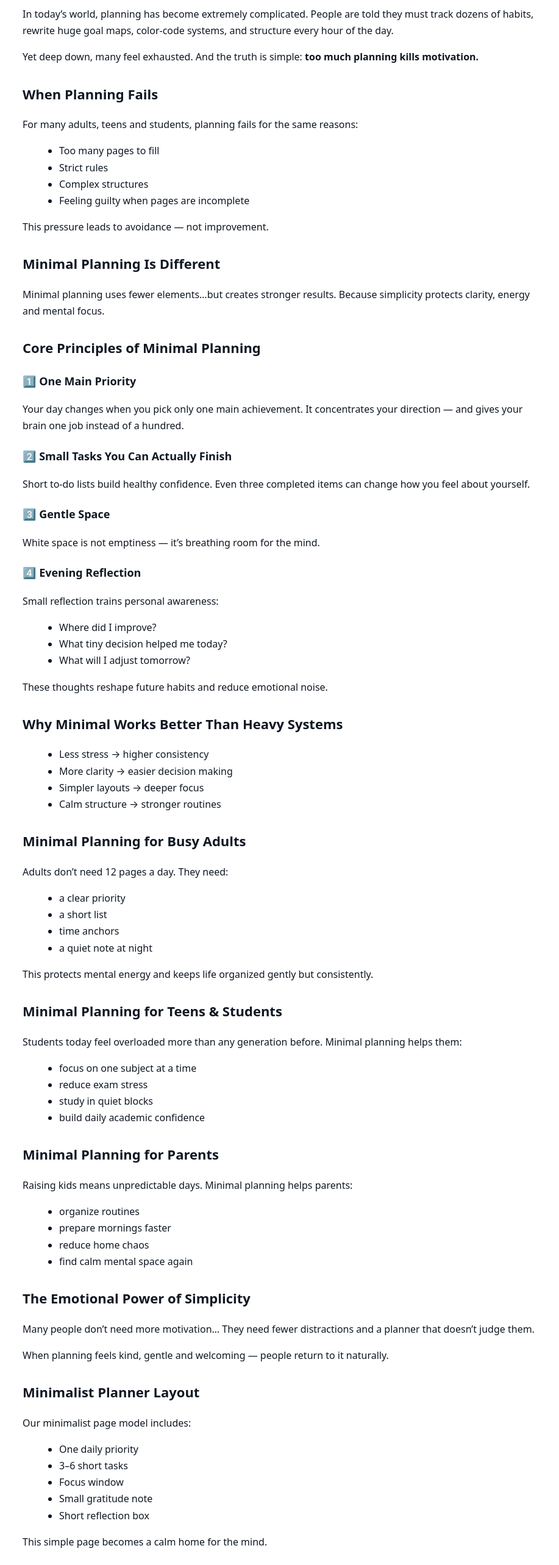
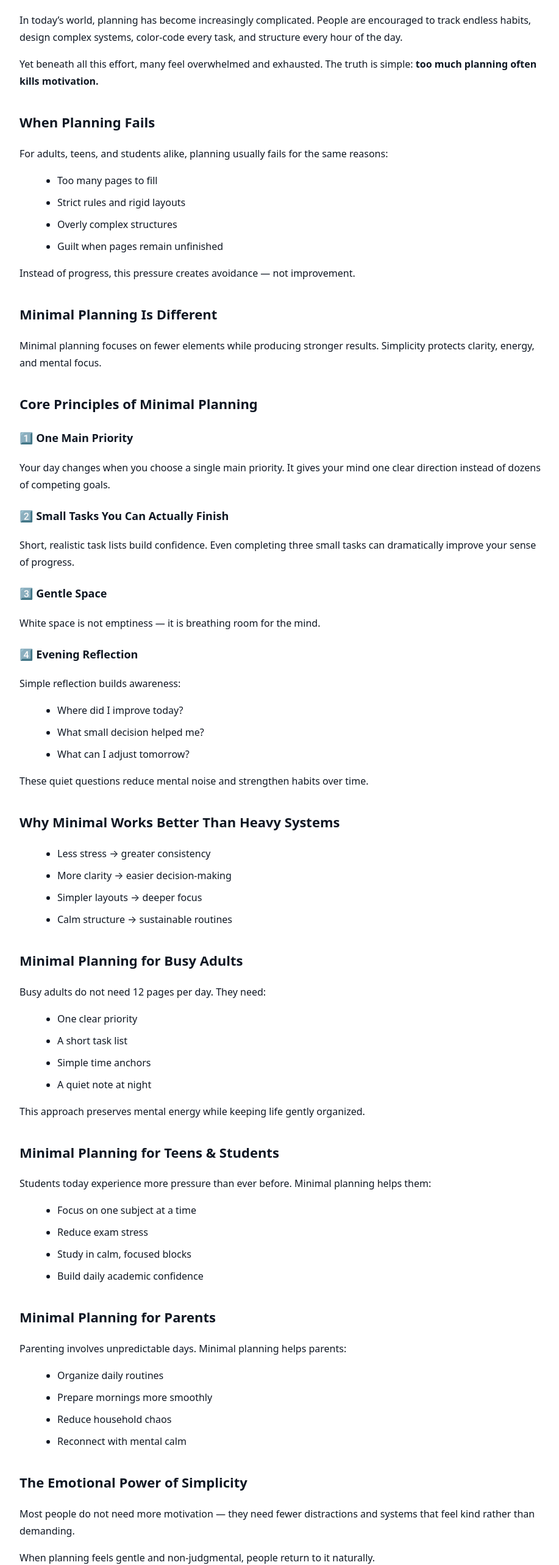
Before and after one commit to imataspace-hue/Lovely-Planners-Studio, a plain HTML site: page article-15.html in a window 1280 px wide. Shown: the part 140-2707 px from the top of the page at 61% size, without its empty margins (178-1095 px from the left). Drawn offline with Linux system fonts and the light colour scheme.

Commit message:
Revise meta description and improve article content
Updated the article's meta description and structured data for clarity and SEO. Enhanced text for improved readability and engagement.

```diff
--- a/article-15.html
+++ b/article-15.html
@@ -6,19 +6,57 @@
 
 <title>Minimal Planning — When Less Creates More Focus, Calm & Long-Term Productivity</title>
 
-<meta name="description" content="Why minimal planning beats complicated systems — and how small, gentle layouts reduce stress, improve focus, and create quiet long-term productivity for teens, students, parents and professionals." />
+<meta name="description" content="Discover why minimal planning outperforms complex systems. Learn how simple, gentle layouts reduce stress, improve focus, and build long-term productivity for teens, students, parents, and busy adults." />
 
 <link rel="canonical" href="https://www.lovelyplannersstudio.com/article-15.html" />
 <meta name="robots" content="index,follow" />
 
 <style>
-  body{margin:0;padding:20px;font-family:system-ui,-apple-system,"Segoe UI",Roboto,sans-serif;color:#0f1723;background:#fff;}
-  main{max-width:850px;margin:0 auto;line-height:1.7;}
-  h1{font-size:28px;margin-bottom:10px;}
-  h2{font-size:22px;margin-top:28px;}
-  h3{font-size:18px;margin-top:20px;}
-  ul{margin-left:20px;}
-  a{color:#4f7cff;}
+body{
+  margin:0;
+  padding:20px;
+  font-family:system-ui,-apple-system,"Segoe UI",Roboto,sans-serif;
+  color:#0f1723;
+  background:#ffffff;
+}
+main{
+  max-width:860px;
+  margin:0 auto;
+  line-height:1.75;
+}
+h1{
+  font-size:30px;
+  margin-bottom:14px;
+}
+h2{
+  font-size:22px;
+  margin-top:34px;
+}
+h3{
+  font-size:18px;
+  margin-top:22px;
+}
+p{
+  margin-top:14px;
+}
+ul{
+  margin-left:22px;
+}
+li{
+  margin-bottom:8px;
+}
+a{
+  color:#4f7cff;
+  text-decoration:none;
+}
+a:hover{
+  text-decoration:underline;
+}
+.note{
+  font-size:14px;
+  color:#56606b;
+  margin-top:32px;
+}
 </style>
 
 <!-- Structured Data -->
@@ -27,10 +65,10 @@
   "@context":"https://schema.org",
   "@type":"Article",
   "headline":"Minimal Planning — When Less Creates More Focus, Calm & Long-Term Productivity",
-  "description":"Gentle minimal planning methods that help reduce stress, raise clarity and build long-term habits without guilt.",
+  "description":"Minimal planning principles that reduce stress, improve clarity, and support long-term productivity without guilt or overwhelm.",
   "author":{
     "@type":"Person",
-    "name":"F. Zora Taha"
+    "name":"Fatima Zohra Taha"
   },
   "publisher":{
     "@type":"Organization",
@@ -50,181 +88,227 @@
 <h1>Minimal Planning — When Less Creates More Focus, Calm & Long-Term Productivity</h1>
 
 <p>
-In today’s world, planning has become extremely complicated. People are told they must track dozens of habits, rewrite huge goal maps, color-code systems, and structure every hour of the day.
+In today’s world, planning has become increasingly complicated. People are encouraged to track endless habits, design complex systems, color-code every task, and structure every hour of the day.
 </p>
 
 <p>
-Yet deep down, many feel exhausted.
-And the truth is simple:
-<strong>too much planning kills motivation.</strong>
+Yet beneath all this effort, many feel overwhelmed and exhausted.
+The truth is simple:
+<strong>too much planning often kills motivation.</strong>
 </p>
 
 <h2>When Planning Fails</h2>
+
 <p>
-For many adults, teens and students, planning fails for the same reasons:
+For adults, teens, and students alike, planning usually fails for the same reasons:
 </p>
+
 <ul>
   <li>Too many pages to fill</li>
-  <li>Strict rules</li>
-  <li>Complex structures</li>
-  <li>Feeling guilty when pages are incomplete</li>
+  <li>Strict rules and rigid layouts</li>
+  <li>Overly complex structures</li>
+  <li>Guilt when pages remain unfinished</li>
 </ul>
 
 <p>
-This pressure leads to avoidance — not improvement.
+Instead of progress, this pressure creates avoidance — not improvement.
 </p>
 
 <h2>Minimal Planning Is Different</h2>
+
 <p>
-Minimal planning uses fewer elements…but creates stronger results.
-Because simplicity protects clarity, energy and mental focus.
+Minimal planning focuses on fewer elements while producing stronger results.
+Simplicity protects clarity, energy, and mental focus.
 </p>
 
 <h2>Core Principles of Minimal Planning</h2>
 
 <h3>1️⃣ One Main Priority</h3>
 <p>
-Your day changes when you pick only one main achievement.
-It concentrates your direction — and gives your brain one job instead of a hundred.
+Your day changes when you choose a single main priority.
+It gives your mind one clear direction instead of dozens of competing goals.
 </p>
 
 <h3>2️⃣ Small Tasks You Can Actually Finish</h3>
 <p>
-Short to-do lists build healthy confidence.
-Even three completed items can change how you feel about yourself.
+Short, realistic task lists build confidence.
+Even completing three small tasks can dramatically improve your sense of progress.
 </p>
 
 <h3>3️⃣ Gentle Space</h3>
 <p>
-White space is not emptiness — it’s breathing room for the mind.
+White space is not emptiness — it is breathing room for the mind.
 </p>
 
 <h3>4️⃣ Evening Reflection</h3>
 <p>
-Small reflection trains personal awareness:
+Simple reflection builds awareness:
 </p>
+
 <ul>
-  <li>Where did I improve?</li>
-  <li>What tiny decision helped me today?</li>
-  <li>What will I adjust tomorrow?</li>
+  <li>Where did I improve today?</li>
+  <li>What small decision helped me?</li>
+  <li>What can I adjust tomorrow?</li>
 </ul>
 
 <p>
-These thoughts reshape future habits and reduce emotional noise.
+These quiet questions reduce mental noise and strengthen habits over time.
 </p>
 
 <h2>Why Minimal Works Better Than Heavy Systems</h2>
+
 <ul>
-  <li>Less stress → higher consistency</li>
-  <li>More clarity → easier decision making</li>
+  <li>Less stress → greater consistency</li>
+  <li>More clarity → easier decision-making</li>
   <li>Simpler layouts → deeper focus</li>
-  <li>Calm structure → stronger routines</li>
+  <li>Calm structure → sustainable routines</li>
 </ul>
 
 <h2>Minimal Planning for Busy Adults</h2>
+
 <p>
-Adults don’t need 12 pages a day.
+Busy adults do not need 12 pages per day.
 They need:
 </p>
+
 <ul>
-  <li>a clear priority</li>
-  <li>a short list</li>
-  <li>time anchors</li>
-  <li>a quiet note at night</li>
+  <li>One clear priority</li>
+  <li>A short task list</li>
+  <li>Simple time anchors</li>
+  <li>A quiet note at night</li>
 </ul>
 
 <p>
-This protects mental energy and keeps life organized gently but consistently.
+This approach preserves mental energy while keeping life gently organized.
 </p>
 
 <h2>Minimal Planning for Teens & Students</h2>
+
 <p>
-Students today feel overloaded more than any generation before.
+Students today experience more pressure than ever before.
 Minimal planning helps them:
 </p>
+
 <ul>
-  <li>focus on one subject at a time</li>
-  <li>reduce exam stress</li>
-  <li>study in quiet blocks</li>
-  <li>build daily academic confidence</li>
+  <li>Focus on one subject at a time</li>
+  <li>Reduce exam stress</li>
+  <li>Study in calm, focused blocks</li>
+  <li>Build daily academic confidence</li>
 </ul>
 
 <h2>Minimal Planning for Parents</h2>
+
 <p>
-Raising kids means unpredictable days.
+Parenting involves unpredictable days.
 Minimal planning helps parents:
 </p>
+
 <ul>
-  <li>organize routines</li>
-  <li>prepare mornings faster</li>
-  <li>reduce home chaos</li>
-  <li>find calm mental space again</li>
+  <li>Organize daily routines</li>
+  <li>Prepare mornings more smoothly</li>
+  <li>Reduce household chaos</li>
+  <li>Reconnect with mental calm</li>
 </ul>
 
 <h2>The Emotional Power of Simplicity</h2>
+
 <p>
-Many people don’t need more motivation…
-They need fewer distractions and a planner that doesn’t judge them.
+Most people do not need more motivation — they need fewer distractions and systems that feel kind rather than demanding.
 </p>
 
 <p>
-When planning feels kind, gentle and welcoming — people return to it naturally.
+When planning feels gentle and non-judgmental, people return to it naturally.
 </p>
 
 <h2>Minimalist Planner Layout</h2>
 
-<p>Our minimalist page model includes:</p>
+<p>A minimalist planner page usually includes:</p>
 
 <ul>
   <li>One daily priority</li>
-  <li>3–6 short tasks</li>
-  <li>Focus window</li>
-  <li>Small gratitude note</li>
-  <li>Short reflection box</li>
+  <li>3–6 small tasks</li>
+  <li>A focus window</li>
+  <li>A short gratitude note</li>
+  <li>A brief reflection box</li>
 </ul>
 
 <p>
-This simple page becomes a calm home for the mind.
+This structure becomes a calm home for the mind.
 </p>
 
-<h2>Recommended Minimal Planners</h2>
+<h2>Recommended Minimal & Gentle Planners</h2>
+
 <p>
-These planners follow gentle structure, white space and minimal layouts:
+The following planners support clarity and calm productivity without overwhelming layouts or rigid systems:
 </p>
 
 <ul>
-  <li><a href="https://amzn.to/4i9PfYL">Daily To-Do Planner 2026 — Simple & Elegant</a></li>
-  <li><a href="https://amzn.to/4i6f6Ay">Golden Year 2026 — Structured, Clean and Practical</a></li>
-  <li><a href="https://amzn.to/4pkkVNm">Serene Days 2026 — Calm Focus with Minimal Prompts</a></li>
+  <li>
+    <strong>Clever Fox Budget Planner</strong><br>
+    Designed for financial clarity without complex spreadsheets.<br>
+    <a href="https://amzn.to/4ixKPei" target="_blank" rel="nofollow sponsored">View Planner</a>
+  </li>
+
+  <li>
+    <strong>ZICOTO Productivity Planner</strong><br>
+    Focuses on daily intention and achievable progress.<br>
+    <a href="https://amzn.to/4pe3j61" target="_blank" rel="nofollow sponsored">View Planner</a>
+  </li>
+
+  <li>
+    <strong>Panda Planner Classic</strong><br>
+    Combines productivity with gratitude for emotional balance.<br>
+    <a href="https://amzn.to/3XBhR3B" target="_blank" rel="nofollow sponsored">View Planner</a>
+  </li>
+
+  <li>
+    <strong>Legend Planner</strong><br>
+    Goal-oriented yet flexible, supporting long-term consistency.<br>
+    <a href="https://amzn.to/4iFoHie" target="_blank" rel="nofollow sponsored">View Planner</a>
+  </li>
+
+  <li>
+    <strong>Erin Condren Daily Life Planner</strong><br>
+    Structured clarity with creative expression.<br>
+    <a href="https://amzn.to/4pKZAwH" target="_blank" rel="nofollow sponsored">View Planner</a>
+  </li>
+
+  <li>
+    <strong>Hobonichi Techo Planner</strong><br>
+    Minimal daily journaling and reflection with creative freedom.<br>
+    <a href="https://amzn.to/3KG15NM" target="_blank" rel="nofollow sponsored">View Planner</a>
+  </li>
 </ul>
 
 <h2>The Hidden Strength: Emotional Safety</h2>
+
 <p>
-Minimal layouts prevent guilt.
-You will never feel like you’re “failing your planner” because you don’t need to fill 20 boxes.
+Minimal layouts remove guilt.
+You never feel like you are “failing” your planner because there are no boxes demanding perfection.
 </p>
 
 <p>
-This emotional freedom builds true consistency — the key to long-term improvement.
+This emotional safety creates real consistency — the foundation of long-term growth.
 </p>
 
 <h2>Small Daily Ritual (5 Minutes)</h2>
+
 <ul>
-  <li>Write your one priority</li>
-  <li>Choose 3 small wins</li>
+  <li>Write your single priority</li>
+  <li>Choose three small wins</li>
   <li>Plan one focus block</li>
   <li>Reflect with one sentence at night</li>
 </ul>
 
 <p>
-That’s it.
-And that simplicity creates clarity, direction, memory, calm energy, and gradual success.
+Simple actions create clarity, calm energy, and sustainable success.
 </p>
 
 <h2>Minimalism Leads to Real Growth</h2>
+
 <p>
-Life will not always be perfect.
-But minimal structure gives you something solid to hold onto — even on the heavy days.
+Life is not always perfect.
+But minimal structure gives you something steady to rely on — even during heavy days.
 </p>
 
 <p>
@@ -234,11 +318,11 @@ More focus.
 More growth.
 </p>
 
-<p style="margin-top:30px;color:#56606b;font-size:14px">
+<p class="note">
 Affiliate notice: Some product links may generate a small commission at no extra cost to you.
 </p>
 
-<p style="margin-top:30px">
+<p class="note">
 <a href="/">← Back to Home</a>
 </p>
 
```
